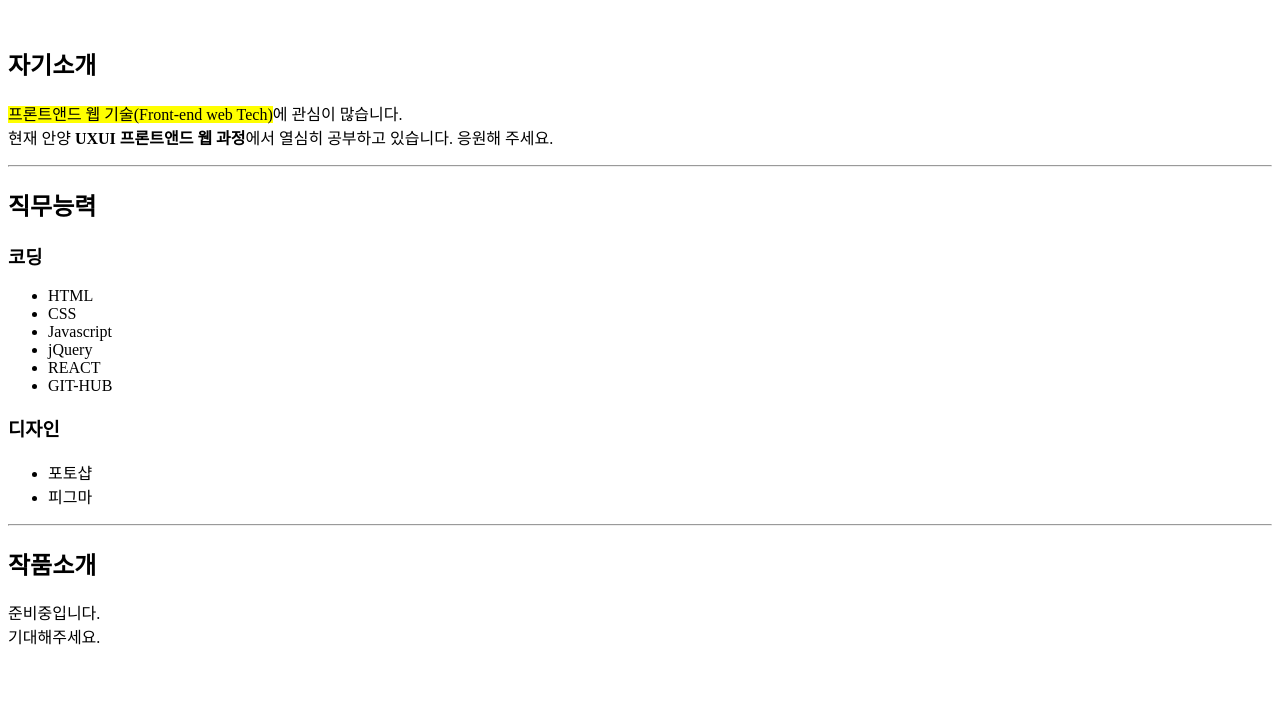
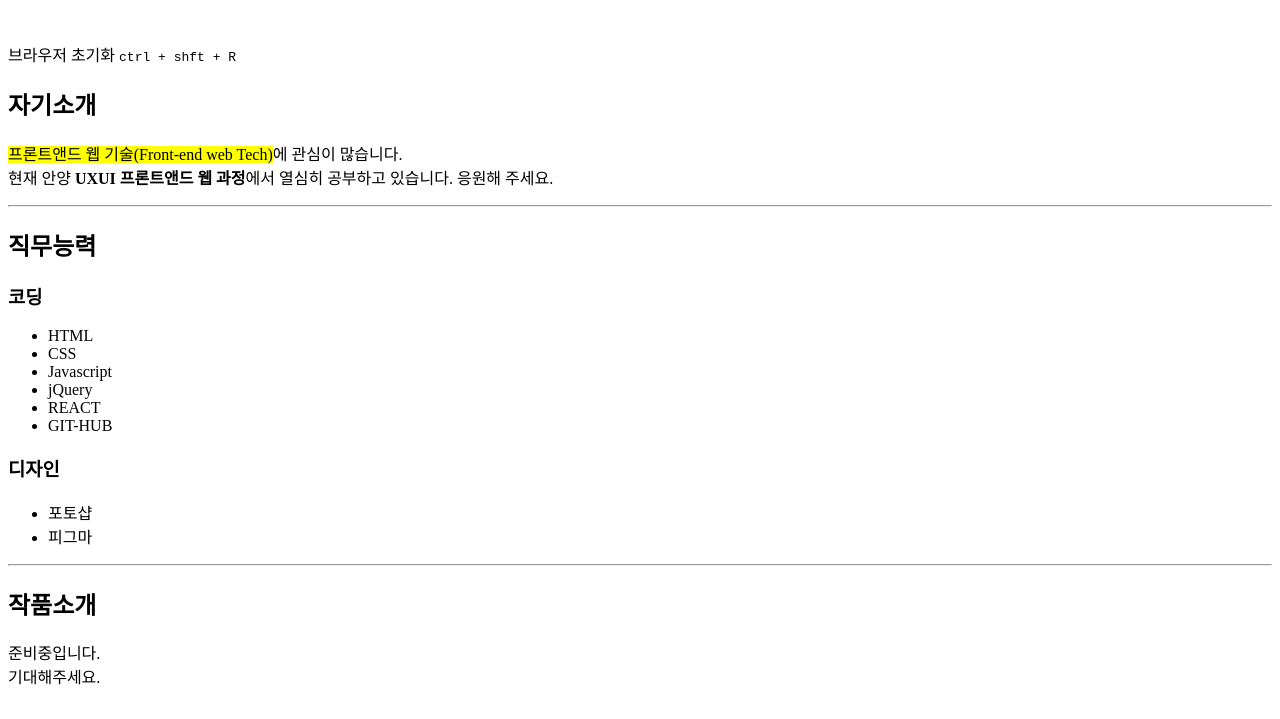
Before and after one commit to goodcodemakers/about, a plain HTML site: page index.html in a window 1280 px wide. Shown: the part 81-800 px from the top of the page. Drawn offline with Linux system fonts and the light colour scheme.

Commit message:
타이틀 수정

```diff
--- a/index.html
+++ b/index.html
@@ -11,8 +11,13 @@
 <body>
     <!-- 대문 타이틀만들기 -->
     <div>
-        <h1>홍길동의 홈페이지</h1>
+        <h1>홍길동의 홈페이지 </h1>
         <img src="./Hello!_Logo.jpg" alt="">
+        <p>브라우저 초기화
+            <code>
+                ctrl + shft + R
+            </code>
+        </p>
     </div>
 
     <!-- 자기소개 -->
```
